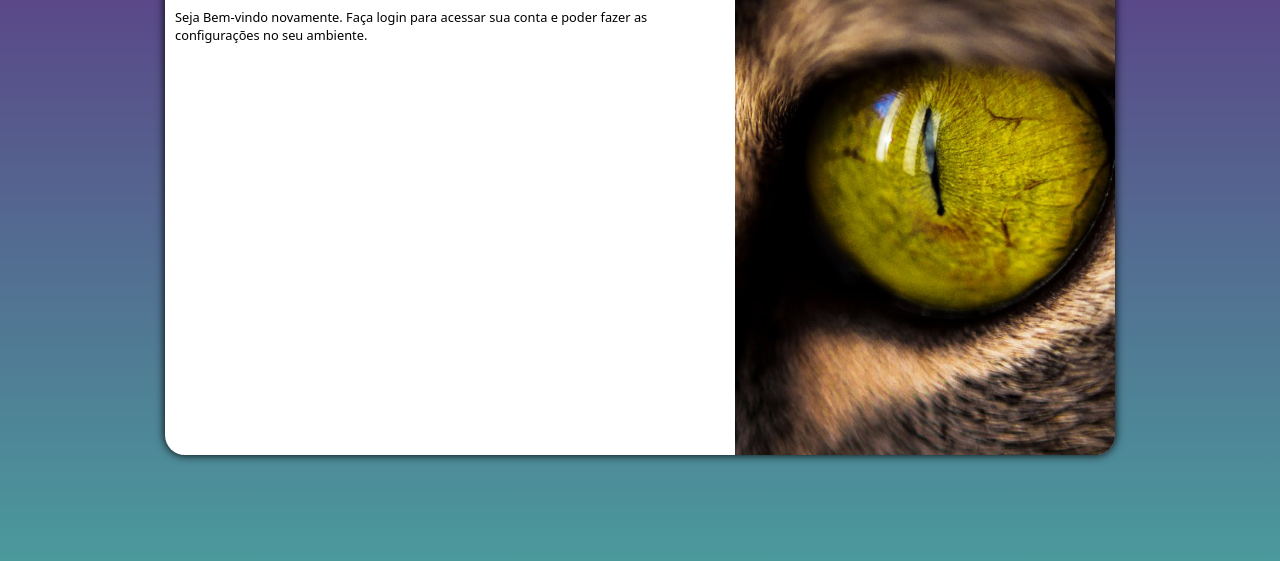
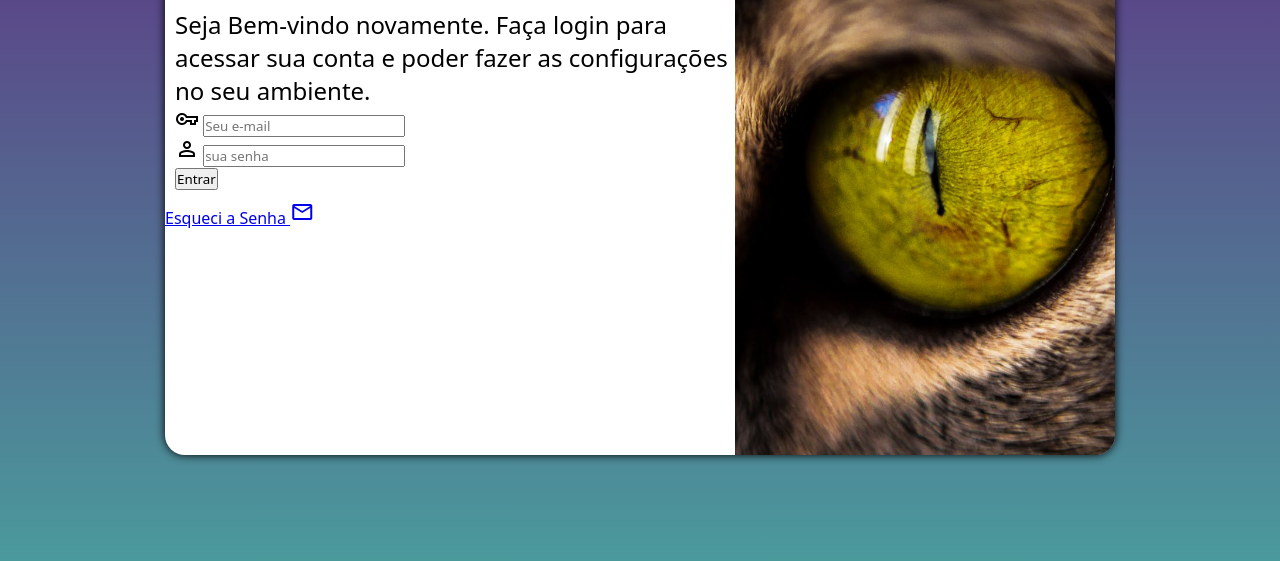
Before and after one commit to LucasDavanco/projeto-login, a plain HTML site: page index.html in a window 1280 px wide. Shown: the part 195-756 px from the top of the page. Drawn offline with nearby package versions, Linux system fonts and the light colour scheme.

Commit message:
atualizei meu projeto

```diff
--- a/estilos/style.css
+++ b/estilos/style.css
@@ -51,10 +51,10 @@ section#login > div#formulario {
     padding: 10px;
     display: block;
 }
-section > div >h1 {
+div#formulario > h1{
     text-align: center;
     padding-bottom: 10px;
 }
-section > div > p {
+div#formulario > p {
     font-size: 0.8em;
 }
--- a/index.html
+++ b/index.html
@@ -3,6 +3,7 @@
 <head>
     <meta charset="UTF-8">
     <meta name="viewport" content="width=device-width, initial-scale=1.0">
+    <link href="https://fonts.googleapis.com/css2?family=Material+Symbols+Outlined" rel="stylesheet" />
     <link rel="stylesheet" href="estilos/style.css">
     <link rel="stylesheet" href="midia-query/style.css">
     <title>Login</title>
@@ -16,8 +17,25 @@
             <div id="formulario">
                 <h1>Login</h1>
                 <p>Seja Bem-vindo novamente. Faça login para acessar sua conta e poder fazer as configurações no seu ambiente. </p>
-                <form action="login.php" method="post"></form>
+                <form action="login.php" method="post">
+                    <div class="campo">
+                        <span class="material-symbols-outlined">vpn_key</span>
+                        <input type="email" name="login" id="ilogin" placeholder="Seu e-mail" autocomplete="email">
+                        <label for="ilogin"></label>
+
+
+                    </div>
+                    <div class="campo">
+                        <span class="material-symbols-outlined">person</span>
+                        <input type="password" name="senha" id="isenha" placeholder="sua senha" autocomplete="current-password">
+                        <label for="isenha"></label>
+                    </div>
+                    <input type="submit" value="Entrar">
+                </form>
             </div>
+            <a href="esqueci.html">Esqueci a Senha
+                <span class="material-symbols-outlined">mail</span>
+            </a>
 
         </section>
     </main>
--- a/midia-query/style.css
+++ b/midia-query/style.css
@@ -1,6 +1,6 @@
 @charset "UTF-8";
 
-@media screen and (min-width: 768px) and (max-width: 992px){
+@media screen and (min-width: 768px) and (max-width: 992px) {
     body{
         background-image: linear-gradient(to top, #49a09d ,#5f2c82);
     }
@@ -9,15 +9,19 @@
     }
     section#login > div#imagem{
         float: left;
-        width: 40%;
+        width: 30%;
         height: 100%;
        background-position: center;
     }
     section#login > div#formulario{
+       text-align: left;
+       font-size: 1.5em;
+        width: 70%;
+        margin-left: 10px;
 
-        width: 70%;
 
     }
+
 
 
 }
@@ -42,6 +46,8 @@
         width: 70%;
 
     }
-
+    div#formulario > p {
+    font-size: 1.5em;
+}
 
 }
```
